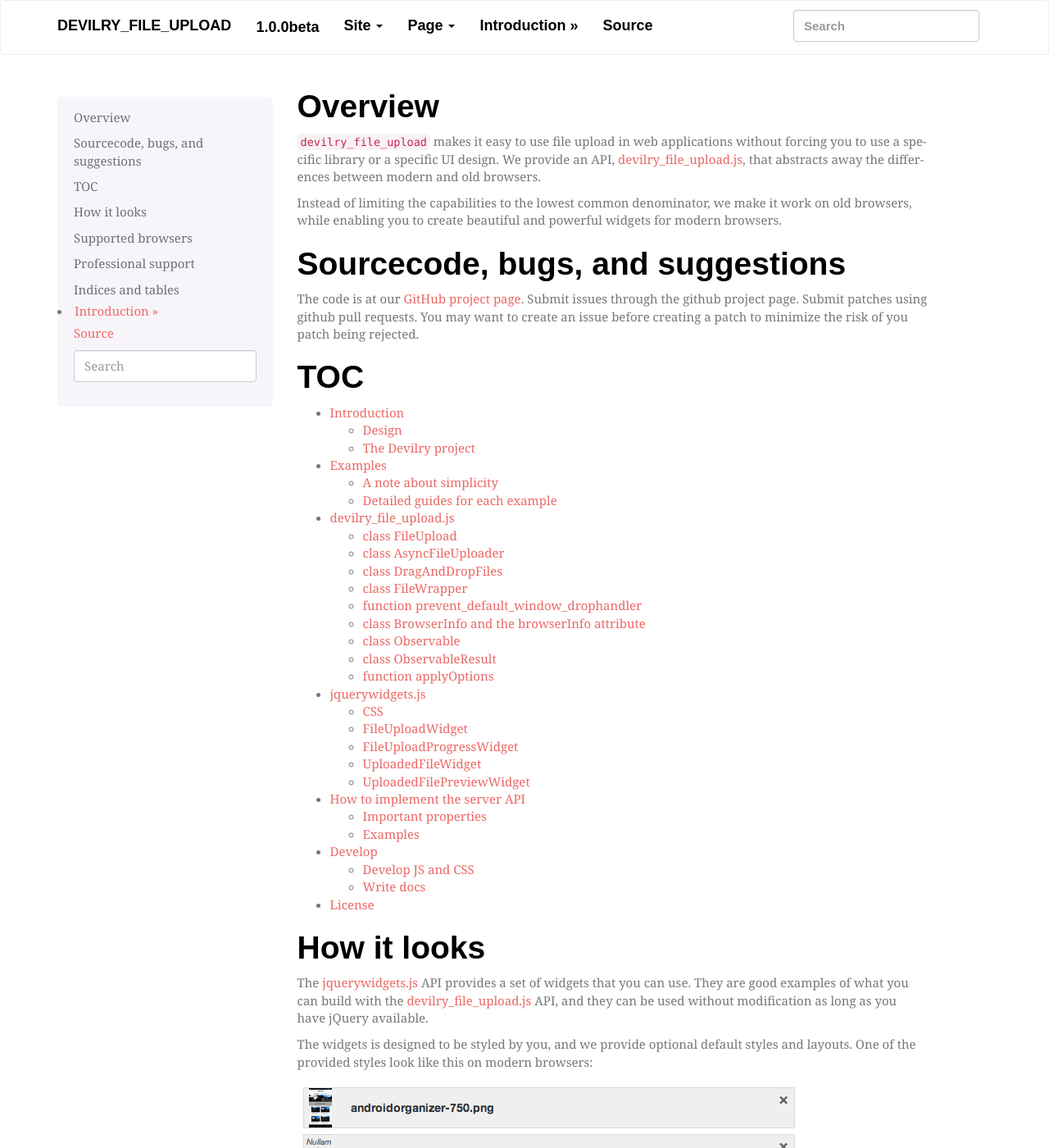
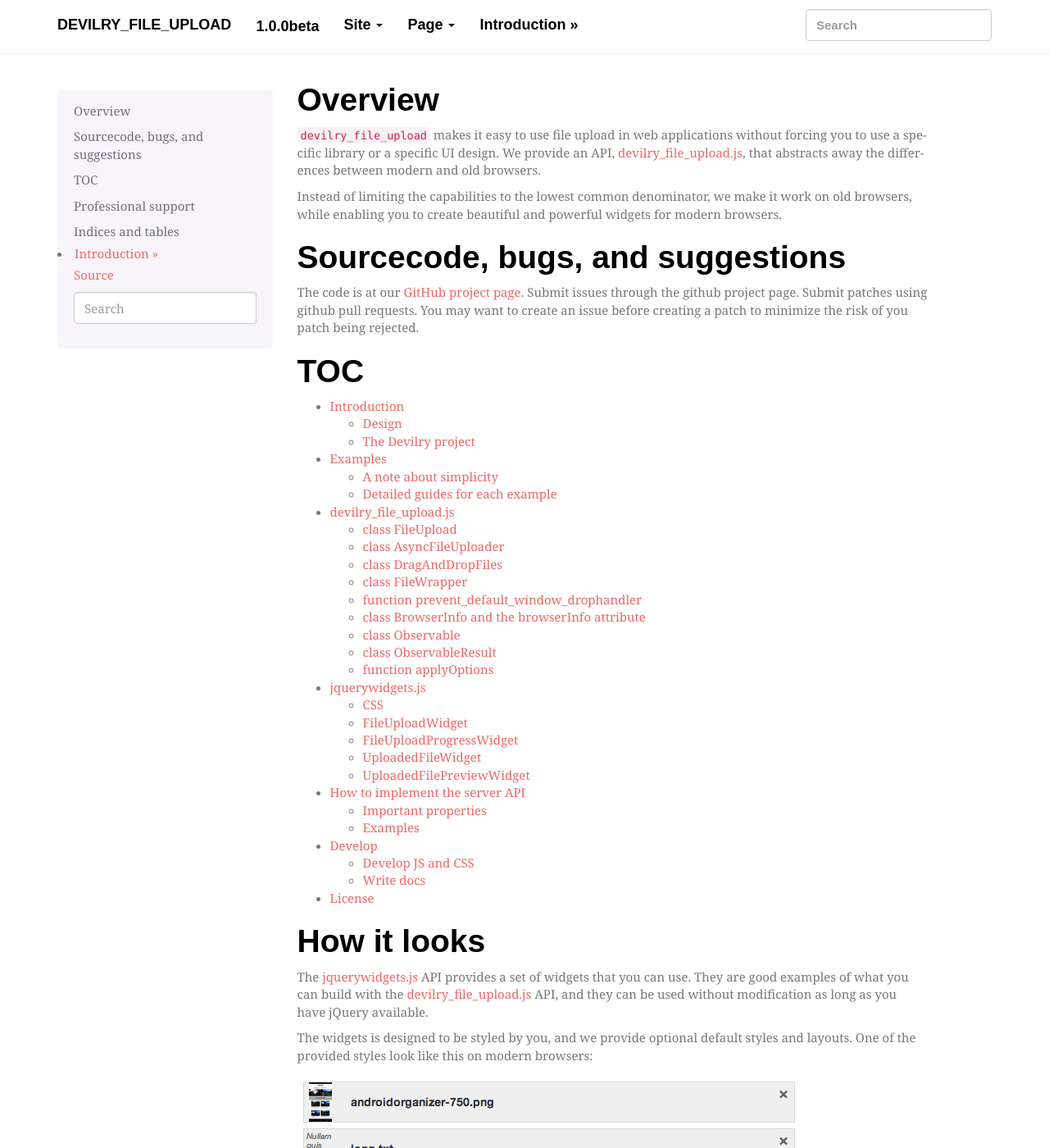
Before and after one commit to devilry/devilry_file_upload, a Sphinx documentation site: the page built from docs/source/index.rst, in a window 1280 px wide and 1400 px high. Shown: the whole window at 82% size. Built offline with Sphinx 7.4.7, drawn with Linux system fonts in a browser that asks for light colours; some web fonts are replaced.

Commit message:
Some custom styles for the docs.

```diff
--- /dev/null
+++ b/docs/source/.static/custom-styles.css
@@ -0,0 +1,36 @@
+
+@media (min-width: 979px) {
+    /*ul.nav > li > a {*/
+        /*display: inline-block;*/
+        /*max-width: 76px;*/
+        /*overflow: hidden;*/
+        /*white-space: nowrap;*/
+        /*text-overflow: ellipsis;*/
+    /*}*/
+    /*ul.nav > li:hover {*/
+        /*background-color: #efefef;*/
+    /*}*/
+
+    ul.nav > li:nth-child(4),
+    ul.nav > li:nth-child(5) {
+        display: none;
+    }
+    body {
+        padding-top: 80px !important;
+    }
+}
+/*@media (min-width: 1100px) {*/
+    /*ul.nav > li > a {*/
+        /*max-width: 120px;*/
+    /*}*/
+/*}*/
+/*@media (min-width: 1300px) {*/
+    /*ul.nav > li > a {*/
+        /*max-width: 250px;*/
+    /*}*/
+/*}*/
+/*@media (min-width: 1500px) {*/
+    /*ul.nav > li > a {*/
+        /*max-width: 350px;*/
+    /*}*/
+/*}*/
--- /dev/null
+++ b/docs/source/.templates/layout.html
@@ -0,0 +1,4 @@
+{# Import the theme's layout. #}
+{% extends "!layout.html" %}
+
+{% set css_files = css_files + ['_static/custom-styles.css']%}
--- a/docs/source/conf.py
+++ b/docs/source/conf.py
@@ -103,7 +103,8 @@
     #'bootswatch_theme': "united",
     #'bootswatch_theme': "amelia",
     'bootswatch_theme': "journal",
-    'navbar_fixed_top': 'false',
+    'navbar_fixed_top': 'true',
+    'source_link_position': None
 }
 
 # Add any paths that contain custom themes here, relative to this directory.
```
